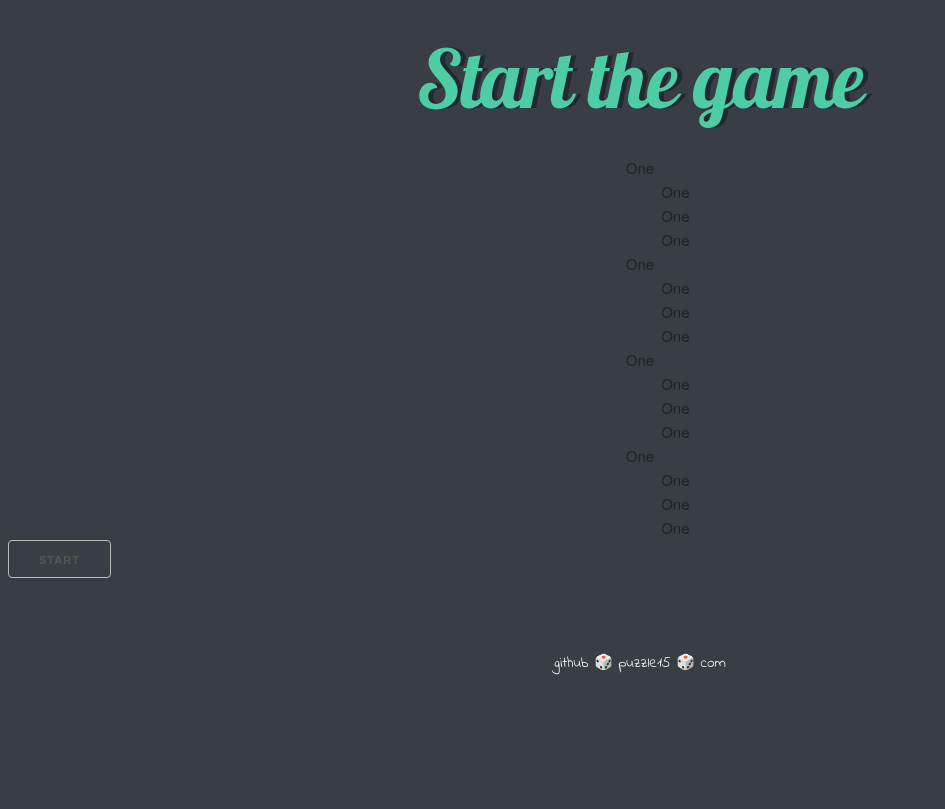
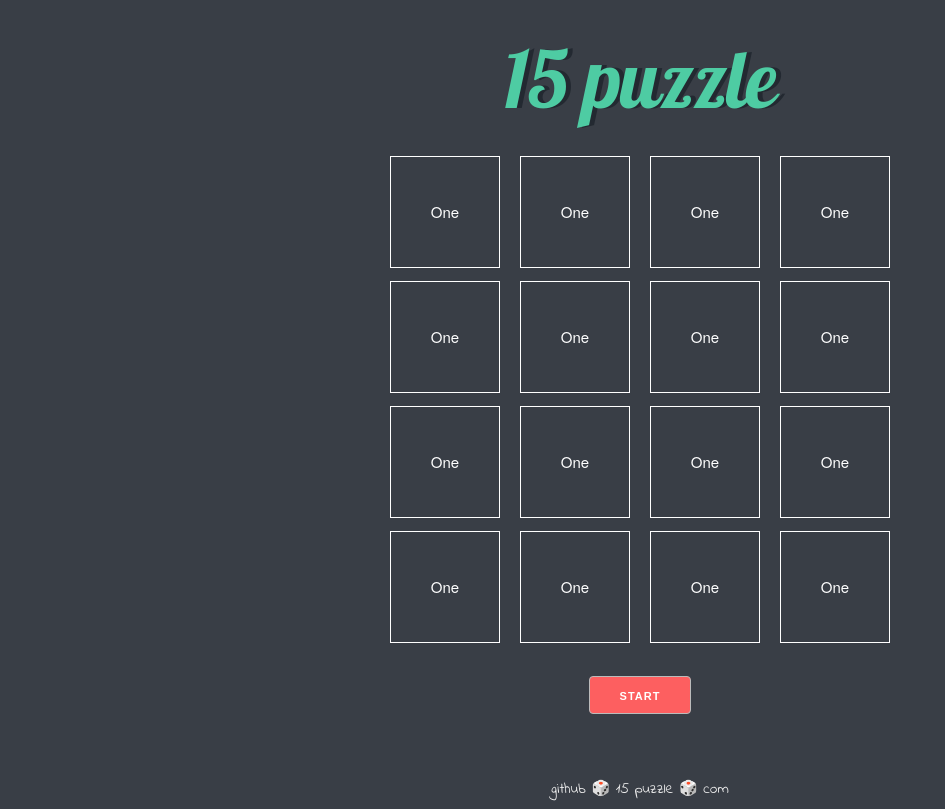
Before and after one commit to octoccoper/puzzle15, a plain HTML site: page index.html in a window 1280 px wide. Shown: the whole page, without its empty margins (0-945 px from the left). Drawn offline with nearby package versions, Linux system fonts and the light colour scheme.

Commit message:
added initial markup

```diff
--- a/index.html
+++ b/index.html
@@ -11,39 +11,41 @@
 
 <body>
   <div class="container">
-    <h1>Start the game</h1>
+    <h1>15 puzzle</h1>
+    <div class="square-wrapper">
       <div class="row">
-      <div class="four column cell">One</div>
-      <div class="four column cell">One</div>
-      <div class="four column cell">One</div>
-      <div class="four column cell">One</div>
+        <div class="three columns cell">One</div>
+        <div class="three columns cell">One</div>
+        <div class="three columns cell">One</div>
+        <div class="three columns cell">One</div>
       </div>
       <div class="row">
-      <div class="four column cell">One</div>
-      <div class="four column cell">One</div>
-      <div class="four column cell">One</div>
-      <div class="four column cell">One</div>
+        <div class="three columns cell">One</div>
+        <div class="three columns cell">One</div>
+        <div class="three columns cell">One</div>
+        <div class="three columns cell">One</div>
       </div>
       <div class="row">
-      <div class="four column cell">One</div>
-      <div class="four column cell">One</div>
-      <div class="four column cell">One</div>
-      <div class="four column cell">One</div>
+        <div class="three columns cell">One</div>
+        <div class="three columns cell">One</div>
+        <div class="three columns cell">One</div>
+        <div class="three columns cell">One</div>
       </div>
       <div class="row">
-      <div class="four column cell">One</div>
-      <div class="four column cell">One</div>
-      <div class="four column cell">One</div>
-      <div class="four column cell">One</div>
+        <div class="three columns cell">One</div>
+        <div class="three columns cell">One</div>
+        <div class="three columns cell">One</div>
+        <div class="three columns cell">One</div>
+      </div>
     </div>
   </div>
 
 
-  <button type="button" name="button">Start</button>
+  <button class="button" type="button" name="button">Start</button>
   <script src="index.js" charset="utf-8"></script>
 </body>
 <footer>
-  github 🎲 puzzle15 🎲 com
+  github 🎲 15 puzzle 🎲 com
 </footer>
 
 </html>
--- a/styles.css
+++ b/styles.css
@@ -1,9 +1,3 @@
-.container {
-  width: 70%;
-  margin: auto;
-  text-align: center;
-}
-
 body {
   background-color: #393E46;
 }
@@ -22,14 +16,40 @@ p {
   font-family: 'Indie Flower', cursive;
 }
 
-img {
-  width: 80%;
-}
-
 footer {
   margin-top: 5%;
   color: #EEEEEE;
   text-align: center;
   font-family: 'Indie Flower', cursive;
+}
 
+.button {
+  background: #fd5f60;
+  color: #fff;
+  margin: 0 auto;
+  margin-top: 20px;
+  display: block;
 }
+
+.container {
+  text-align: center;
+}
+
+.square-wrapper {
+  max-width: 500px;
+  margin: 0 auto;
+  color: #fff;
+  max-height: 500px;
+  height: 100vw;
+}
+
+.square-wrapper .cell {
+  line-height: 110px;
+  border: 1px solid #fff;
+  cursor: pointer;
+}
+
+.square-wrapper .row {
+  height: 25%;
+  text-align: center;
+}
```
Lines whose indentation alone changed are shown as unchanged.
